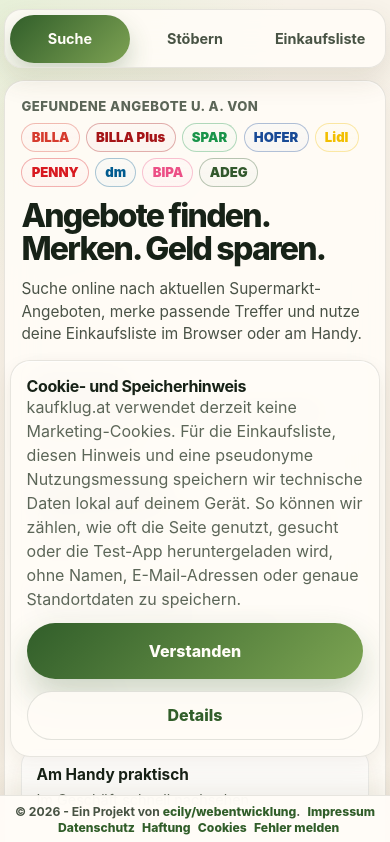
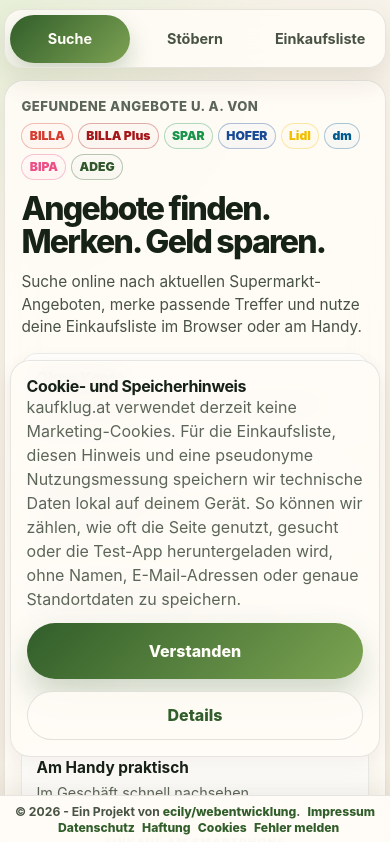
Before and after one commit to ecily/einfachsparen, a React (Vite) app in the folder admin/: page / in a window 390 px wide. Shown: the top 842 px of the page. Built offline with nearby package versions, Linux system fonts and the light colour scheme; no server answers.

Commit message:
Tighten hero badges on mobile

```diff
--- a/admin/src/App.jsx
+++ b/admin/src/App.jsx
@@ -82,7 +82,6 @@
     ['spar', 'SPAR'],
     ['hofer', 'HOFER'],
     ['lidl', 'Lidl'],
-    ['penny', 'PENNY'],
     ['dm', 'dm'],
     ['bipa', 'BIPA'],
     ['adeg', 'ADEG'],
@@ -91,14 +90,16 @@
   return (
     <>
       <section
-        className="panel"
+        className="panel search-landing-hero"
         style={{
           alignItems: 'center',
           display: 'grid',
           gap: 'clamp(1rem, 4vw, 1.75rem)',
           gridTemplateColumns: 'repeat(auto-fit, minmax(min(100%, 280px), 1fr))',
           marginBottom: '1rem',
+          minWidth: 0,
           padding: 'clamp(1rem, 4vw, 1.6rem)',
+          width: '100%',
         }}
       >
         <div style={{ display: 'grid', gap: '0.75rem', minWidth: 0 }}>
--- a/admin/src/index.css
+++ b/admin/src/index.css
@@ -599,6 +599,7 @@
   display: grid;
   gap: 0.42rem;
   max-width: 48rem;
+  min-width: 0;
 }
 
 .hero-market-strip__label {
@@ -614,6 +615,7 @@
   flex-wrap: wrap;
   gap: 0.38rem;
   max-width: 100%;
+  min-width: 0;
 }
 
 .hero-market-badge {
@@ -632,6 +634,16 @@
   font-weight: 900;
   line-height: 1;
   white-space: nowrap;
+}
+
+.search-landing-hero {
+  max-width: 100%;
+  overflow: hidden;
+}
+
+.search-landing-hero > * {
+  min-width: 0;
+  max-width: 100%;
 }
 
 .hero-benefit-grid {
@@ -2394,6 +2406,16 @@
     padding: 0.82rem 0.88rem;
   }
 
+  .hero-market-strip__badges {
+    gap: 0.3rem;
+  }
+
+  .hero-market-badge {
+    min-height: 1.62rem;
+    padding: 0.28rem 0.46rem;
+    font-size: 0.76rem;
+  }
+
   .browse-intro {
     margin-bottom: 0.75rem;
     padding: 0.95rem;
```
